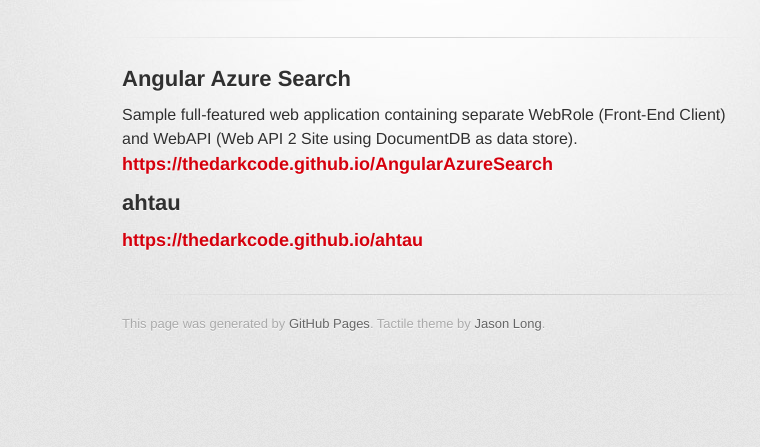
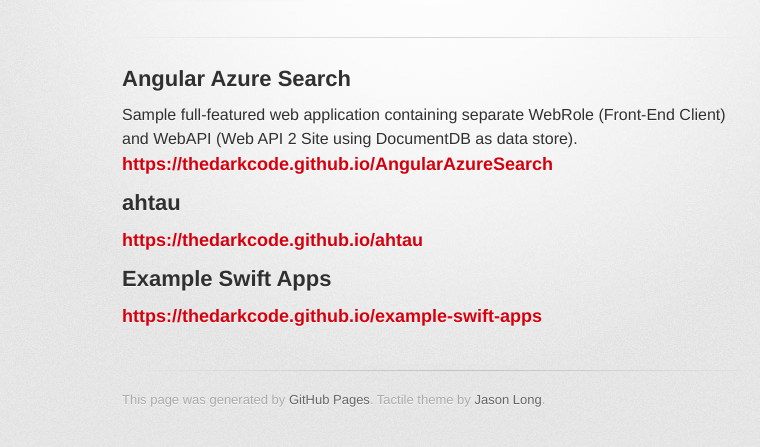
Before and after one commit to TheDarkCode/thedarkcode.github.io, a plain HTML site: page index.html in a window 1280 px wide. Shown: the part 209-656 px from the top of the page, without its empty margins (208-968 px from the left). Drawn offline with Linux system fonts and the light colour scheme; a web font is replaced by a local one.

Commit message:
Update index.cshtml

```diff
--- a/index.html
+++ b/index.html
@@ -44,6 +44,11 @@
 <h3>
 <a id="httpsthedarkcodegithubioahtau" class="anchor" href="#httpsthedarkcodegithubioahtau" aria-hidden="true"><span class="octicon octicon-link"></span></a><a href="https://thedarkcode.github.io/ahtau">https://thedarkcode.github.io/ahtau</a>
 </h3>
+
+<h2><a id="example-swift-apps" class=anchor" href="#example-swift-apps" aria-hidden="true"><span class="octicon octicon-link"></span></a>Example Swift Apps</h2>
+<h3>
+<a id="httpsthedarkcodegithubioexampleswiftapps" class="anchor" href="#httpsthedarkcodegithubioexampleswiftapps" aria-hidden="true"><span class="octicon octicon-link"></span></a><a href="https://thedarkcode.github.io/example-swift-apps">https://thedarkcode.github.io/example-swift-apps</a>
+</h3>
         </section>
 
         <footer>
```
